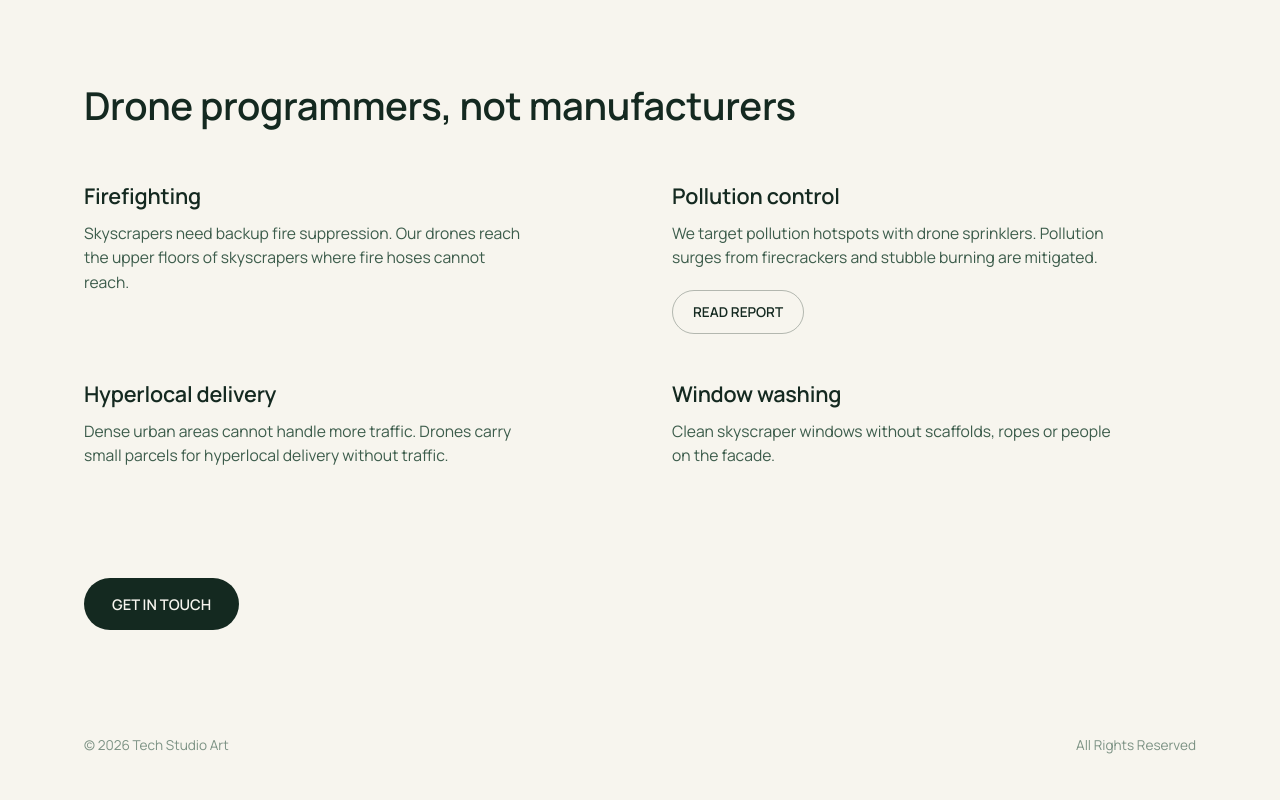
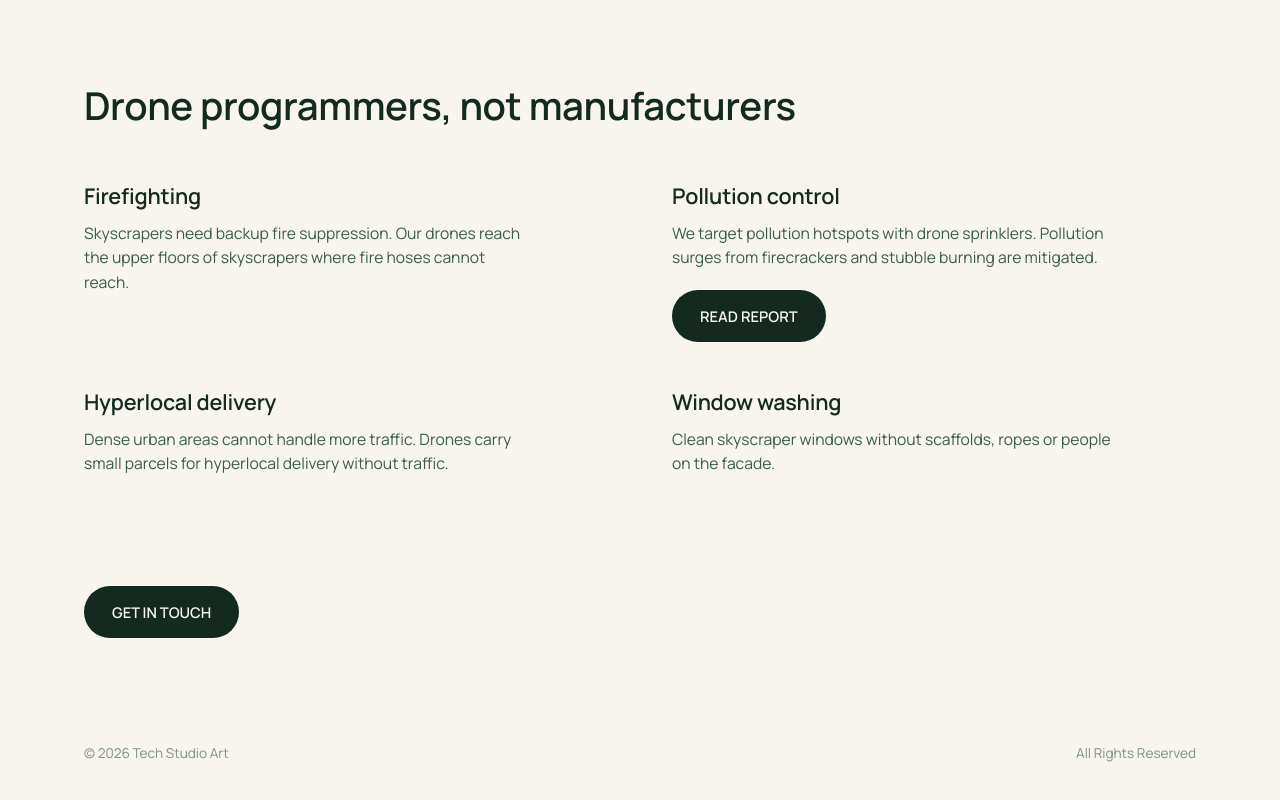
Before and after one commit to Tech-Studio-Art/techstudioart.github.io, a plain HTML site: page applieddrones/index.html in a window 1280 px wide. Shown: the part 1074-1874 px from the top of the page. Drawn offline with Linux system fonts and the light colour scheme.

Commit message:
READ REPORT button matches Get in touch style
Co-Authored-By: Claude Sonnet 5.5 <noreply@anthropic.com>
Claude-Session: https://claude.ai/code/session_01FUAVBgvydKpuXLedkAvEck

```diff
--- a/applieddrones/index.html
+++ b/applieddrones/index.html
@@ -65,7 +65,7 @@
         <div class="app-item">
           <h3>Pollution control</h3>
           <p>We target pollution hotspots with drone sprinklers. Pollution surges from firecrackers and stubble burning are mitigated.</p>
-          <a href="https://matrixdex.github.io/researchdex/dronevsaqipilottolowerdelhiaqi.html" class="work-open">READ REPORT</a>
+          <a href="https://matrixdex.github.io/researchdex/dronevsaqipilottolowerdelhiaqi.html" class="btn btn-primary">READ REPORT</a>
         </div>
         <div class="app-item">
           <h3>Hyperlocal delivery</h3>
--- a/css/styles.css
+++ b/css/styles.css
@@ -824,7 +824,7 @@ footer .container {
   max-width: 440px;
 }
 
-.app-item .work-open {
+.app-item .btn {
   margin-top: 20px;
 }
 
```
